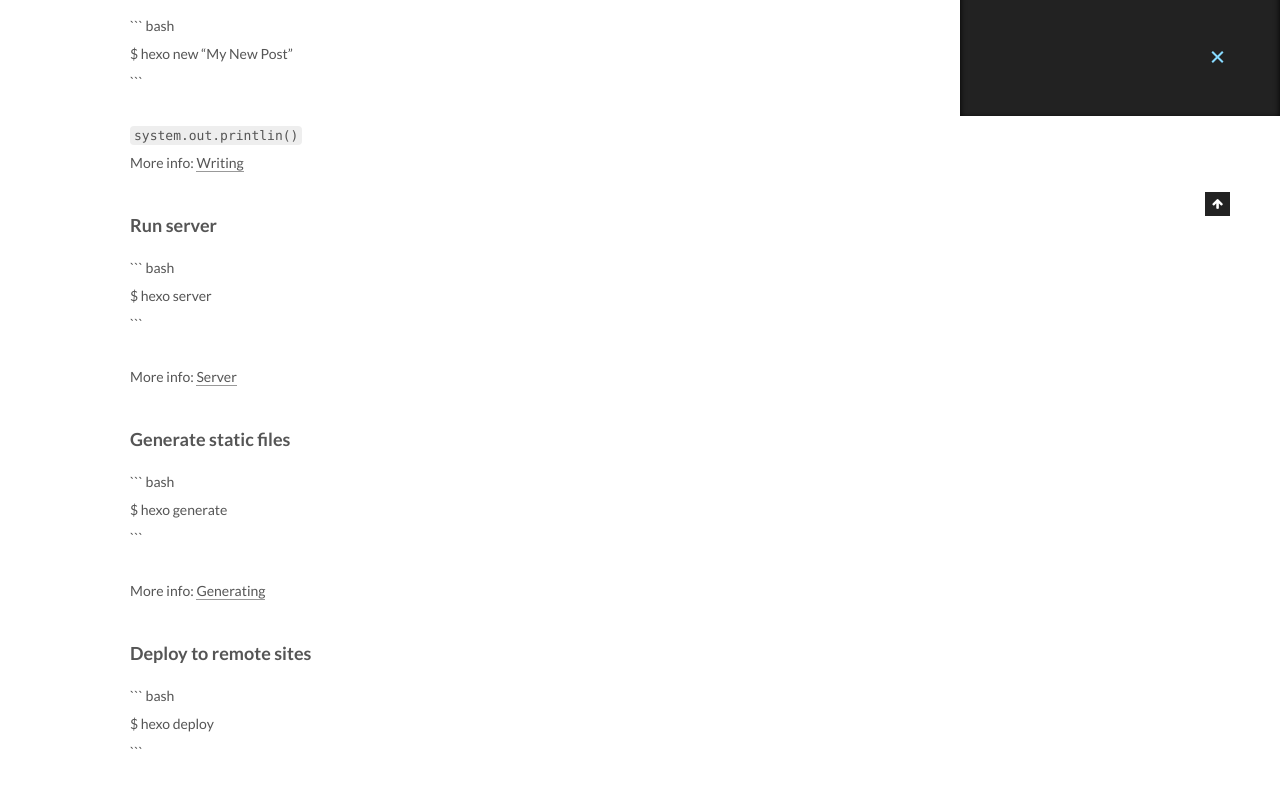
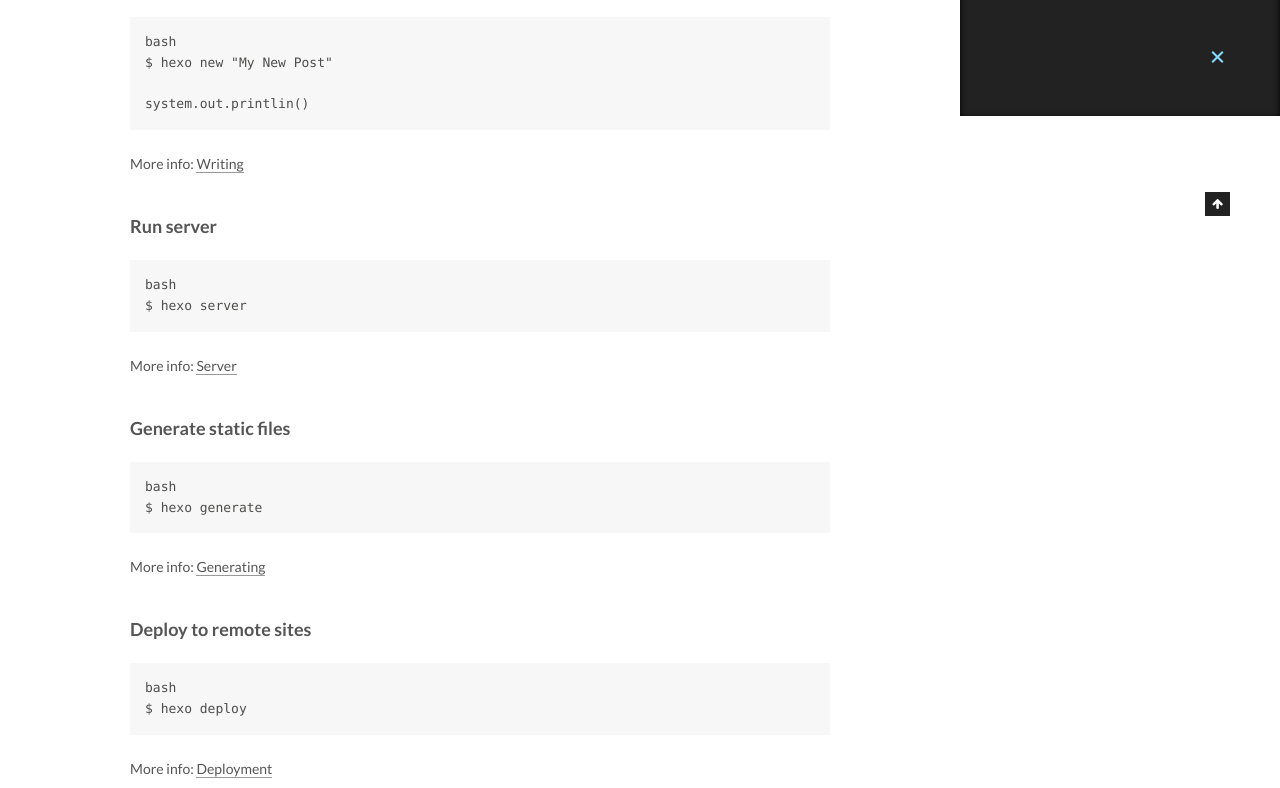
Before and after one commit to marioquer/marioquer.github.io, a plain HTML site: page 2016/05/01/hello-world/index.html in a window 1280 px wide. Shown: the part 684-1472 px from the top of the page. Drawn offline with Linux system fonts and the light colour scheme.

Commit message:
Site updated: 2016-10-15 16:58:38

````diff
--- a/2016/05/01/hello-world/index.html
+++ b/2016/05/01/hello-world/index.html
@@ -92,7 +92,7 @@
 <meta property="og:site_name" content="marioquer">
 <meta property="og:description" content="Welcome to Hexo! This is your very first post. Check documentation for more info. If you get any problems when using Hexo, you can find the answer in troubleshooting or you can ask me on GitHub.
 Quick">
-<meta property="og:updated_time" content="2016-07-05T16:18:36.000Z">
+<meta property="og:updated_time" content="2016-10-15T08:57:58.000Z">
 <meta name="twitter:card" content="summary">
 <meta name="twitter:title" content="Hello World">
 <meta name="twitter:description" content="Welcome to Hexo! This is your very first post. Check documentation for more info. If you get any problems when using Hexo, you can find the answer in troubleshooting or you can ask me on GitHub.
@@ -295,14 +295,20 @@
 
 
         <p>Welcome to <a href="https://hexo.io/" target="_blank" rel="external">Hexo</a>! This is your very first post. Check <a href="https://hexo.io/docs/" target="_blank" rel="external">documentation</a> for more info. If you get any problems when using Hexo, you can find the answer in <a href="https://hexo.io/docs/troubleshooting.html" target="_blank" rel="external">troubleshooting</a> or you can ask me on <a href="https://github.com/hexojs/hexo/issues" target="_blank" rel="external">GitHub</a>.</p>
-<h2 id="Quick-Start"><a href="#Quick-Start" class="headerlink" title="Quick Start"></a>Quick Start</h2><h3 id="Create-a-new-post"><a href="#Create-a-new-post" class="headerlink" title="Create a new post"></a>Create a new post</h3><p>``` bash<br>$ hexo new “My New Post”<br>```</p>
-<p><code>system.out.printlin()</code><br>More info: <a href="https://hexo.io/docs/writing.html" target="_blank" rel="external">Writing</a></p>
-<h3 id="Run-server"><a href="#Run-server" class="headerlink" title="Run server"></a>Run server</h3><p>``` bash<br>$ hexo server<br>```</p>
-<p>More info: <a href="https://hexo.io/docs/server.html" target="_blank" rel="external">Server</a></p>
-<h3 id="Generate-static-files"><a href="#Generate-static-files" class="headerlink" title="Generate static files"></a>Generate static files</h3><p>``` bash<br>$ hexo generate<br>```</p>
-<p>More info: <a href="https://hexo.io/docs/generating.html" target="_blank" rel="external">Generating</a></p>
-<h3 id="Deploy-to-remote-sites"><a href="#Deploy-to-remote-sites" class="headerlink" title="Deploy to remote sites"></a>Deploy to remote sites</h3><p>``` bash<br>$ hexo deploy<br>```</p>
-<p>More info: <a href="https://hexo.io/docs/deployment.html" target="_blank" rel="external">Deployment</a></p>
+<h2 id="Quick-Start"><a href="#Quick-Start" class="headerlink" title="Quick Start"></a>Quick Start</h2><h3 id="Create-a-new-post"><a href="#Create-a-new-post" class="headerlink" title="Create a new post"></a>Create a new post</h3><pre><code>bash
+$ hexo new &quot;My New Post&quot;
+
+system.out.printlin()
+</code></pre><p>More info: <a href="https://hexo.io/docs/writing.html" target="_blank" rel="external">Writing</a></p>
+<h3 id="Run-server"><a href="#Run-server" class="headerlink" title="Run server"></a>Run server</h3><pre><code>bash
+$ hexo server
+</code></pre><p>More info: <a href="https://hexo.io/docs/server.html" target="_blank" rel="external">Server</a></p>
+<h3 id="Generate-static-files"><a href="#Generate-static-files" class="headerlink" title="Generate static files"></a>Generate static files</h3><pre><code>bash
+$ hexo generate
+</code></pre><p>More info: <a href="https://hexo.io/docs/generating.html" target="_blank" rel="external">Generating</a></p>
+<h3 id="Deploy-to-remote-sites"><a href="#Deploy-to-remote-sites" class="headerlink" title="Deploy to remote sites"></a>Deploy to remote sites</h3><pre><code>bash
+$ hexo deploy
+</code></pre><p>More info: <a href="https://hexo.io/docs/deployment.html" target="_blank" rel="external">Deployment</a></p>
 
 
     </div>
````
Also changed, not shown: index.html (+14 -8 lines), tags/index.html (+5 -1 lines).
